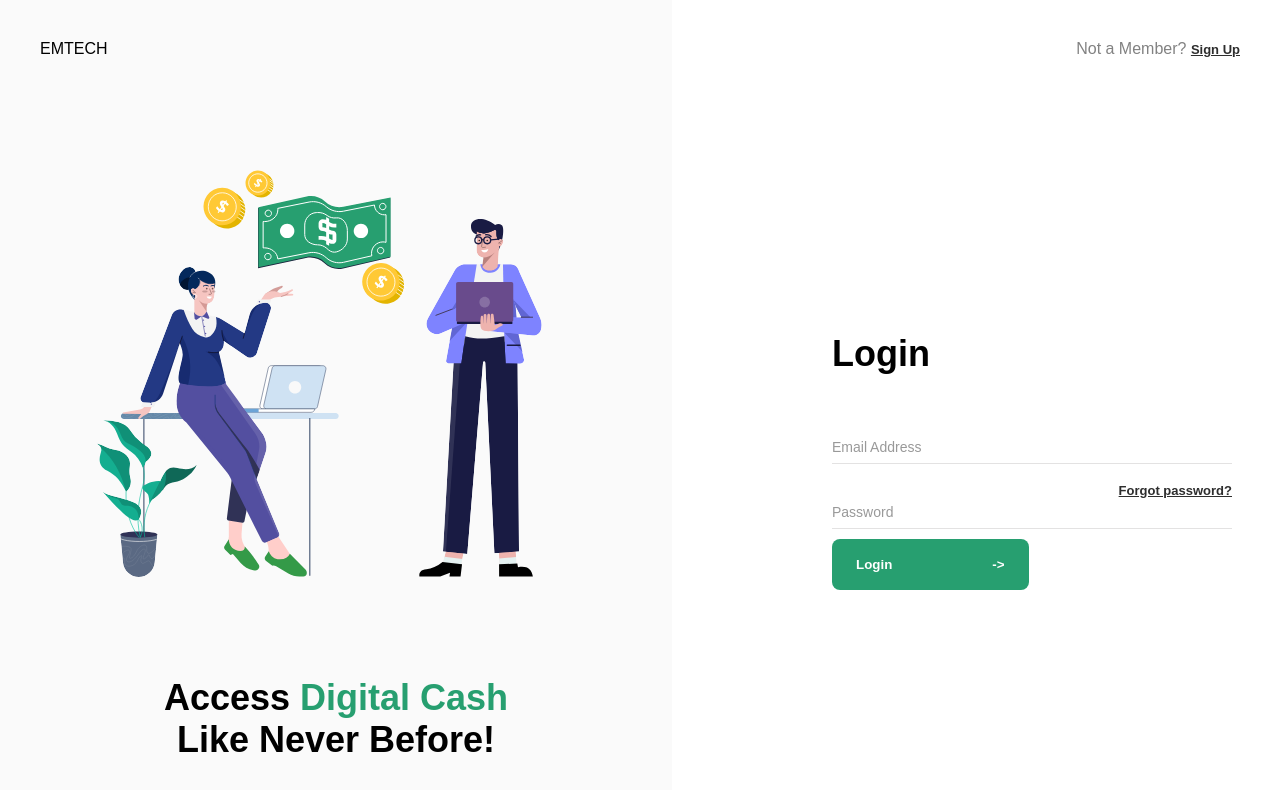
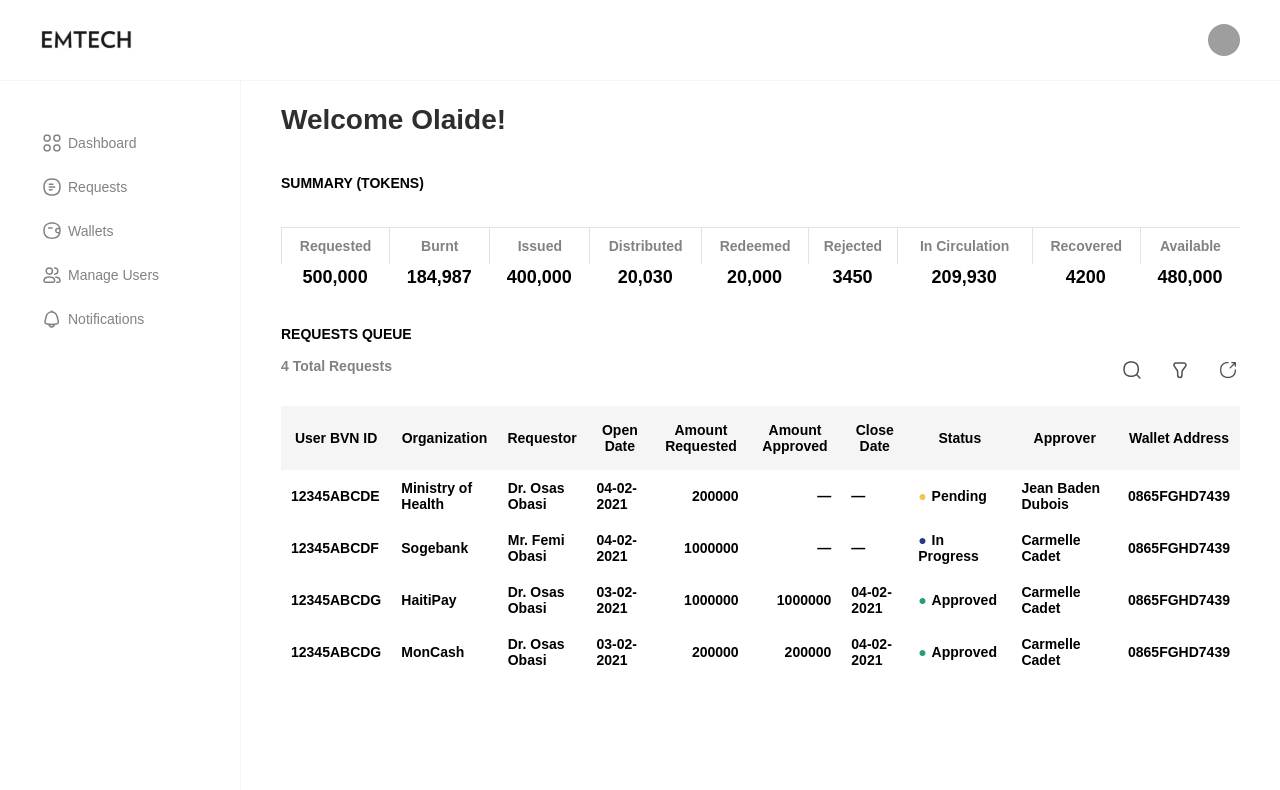
Before and after one commit to code-monarch/psychic-system, a React (Create React App) app: page / in a window 1280 px wide. Shown: the top 790 px of the page. Built offline with nearby package versions, Linux system fonts and the light colour scheme; grey boxes are pictures that could not be loaded.

Commit message:
Pass user info into Dashboard screen

```diff
--- a/src/App.tsx
+++ b/src/App.tsx
@@ -1,11 +1,19 @@
 import './App.css';
 import Login from './screens/Login';
-// import Dashboard from './screens/Dashboard';
+import Dashboard, { DashboardUserInfo } from './screens/Dashboard';
 
 function App() {
+// TODO: Get from user session
+const userInfo = {
+  displayName: 'Olaide',
+  avatarUrl: 'https://placekitten.com/32/32'
+}
+
   return (
     <div className="App">
-      <Login/>
+      {/* TODO: use Router to swap between Login screen and Dashboard screen
+      <Login/> */}
+      <Dashboard userInfo={userInfo}/>
     </div>
   );
 }
--- a/src/components/TransactionsTable.tsx
+++ b/src/components/TransactionsTable.tsx
@@ -154,7 +154,7 @@ const columnAlignment = (columnId: string) : CSSObject => {
     }
 }
 
-export default function RequestsTable() {
+export default function TransactionsTable() {
     return (
         <DynamicTable columnData={columnData} columnStyle={columnAlignment} rowData={rowData}/>
     )
--- a/src/screens/Dashboard.tsx
+++ b/src/screens/Dashboard.tsx
@@ -8,6 +8,11 @@ import requestsIcon from '../assets/images/icons/requests.svg'
 import walletsIcon from '../assets/images/icons/wallets.svg'
 import manageUsersIcon from '../assets/images/icons/manage-users.svg'
 import notificationsIcon from '../assets/images/icons/notifications.svg'
+
+export interface DashboardUserInfo {
+    avatarUrl: string,
+    displayName: string
+}
 
 const Screen = styled.div `
     flex: 1;
@@ -47,14 +52,10 @@ const navigationItems = [
     {text: 'Notifications', icon: notificationsIcon}
 ];
 
- // TODO: Get from user session
-const displayName = 'Olaide';
-const avatarUrl = 'https://placekitten.com/32/32';
-
-export default function Dashboard() {
+export default function Dashboard({ userInfo }: { userInfo: DashboardUserInfo }) {
     return (
         <Screen>
-            <Header avatarUrl={avatarUrl}/>
+            <Header avatarUrl={userInfo.avatarUrl}/>
             <Body>
                 <SideNav>
                     <NavigationList itemSpacing={20} items={navigationItems}/>
@@ -62,7 +63,7 @@ export default function Dashboard() {
                 <Content>
                     {/* TODO: use Router to swap between views within the dashboard
                     <TransactionsView displayName={displayName}></TransactionsView> */}
-                    <WalletsView displayName={displayName}></WalletsView>
+                    <WalletsView displayName={userInfo.displayName}></WalletsView>
                 </Content>
             </Body>
         </Screen>
```
